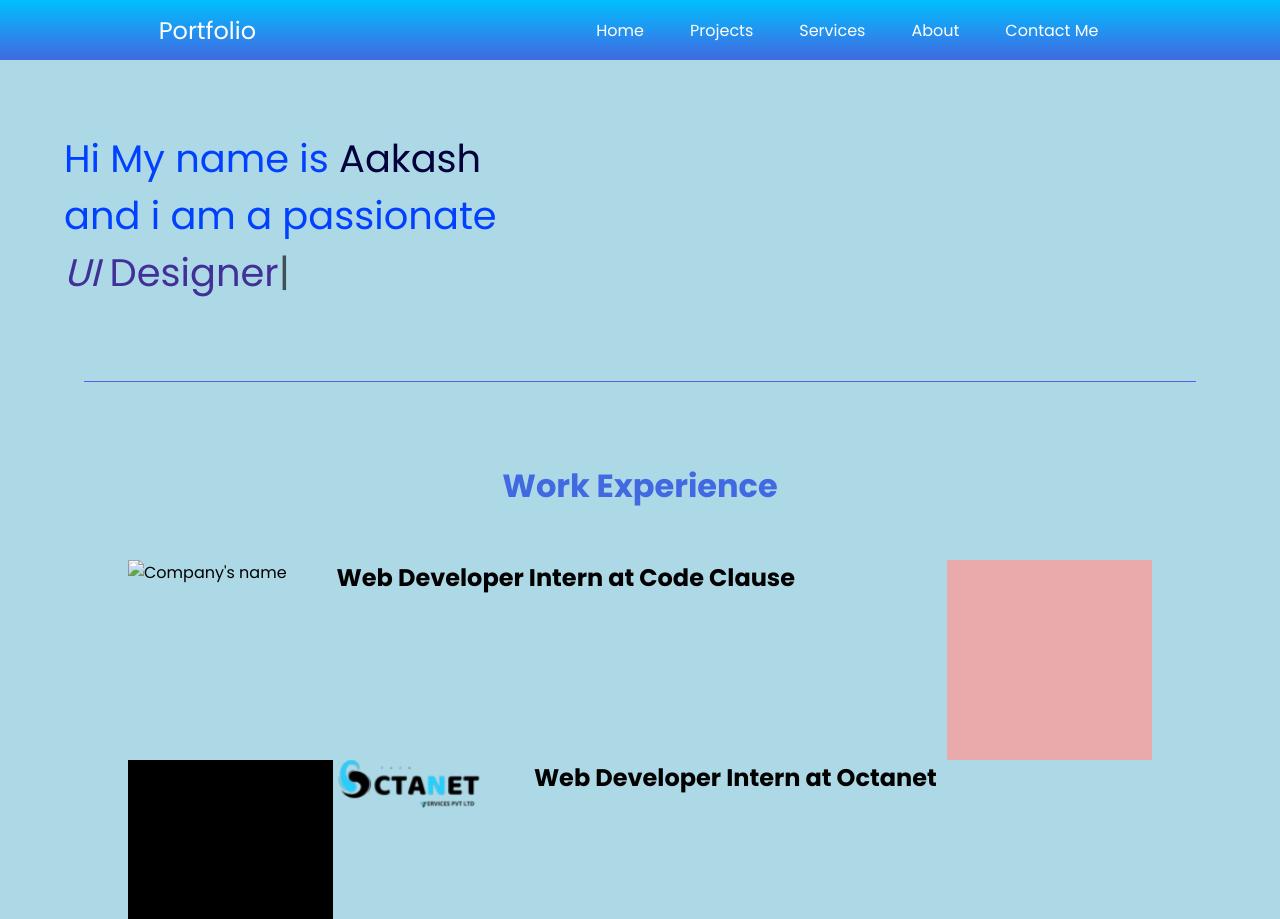
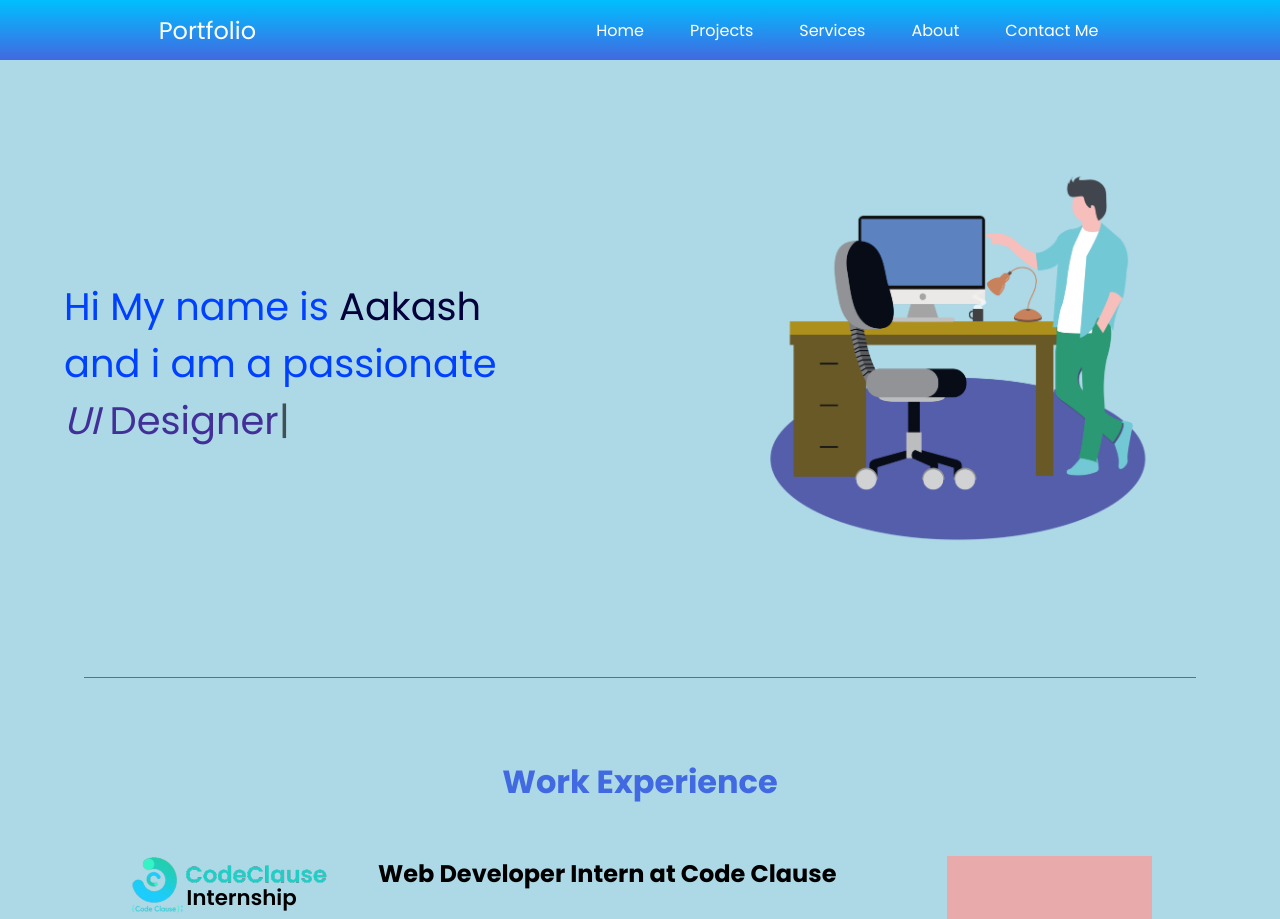
Before and after one commit to Aakashh-yadav/porfolio, a plain HTML site: page index.html in a window 1280 px wide. Shown: the top 919 px of the page. Drawn offline with nearby package versions, Linux system fonts and the light colour scheme.

Commit message:
code alteration 3

```diff
--- a/index.html
+++ b/index.html
@@ -37,7 +37,7 @@
           <span id="element"></span>
         </div>
         <div class="rightsec">
-          <img src="img/hero image.webp" alt="" height="500px" />
+          <img src="img/hero-image.webp" alt="" height="500px" />
         </div>
       </section>
       <hr />
@@ -49,7 +49,7 @@
             <div class="w1-1">
               <img
                 class="w1-img"
-                src="img/code clause.webp"
+                src="img/code-clause.webp"
                 alt="Company's name"
               />
               <h2 class="w1-title">Web Developer Intern at Code Clause</h2>
```
